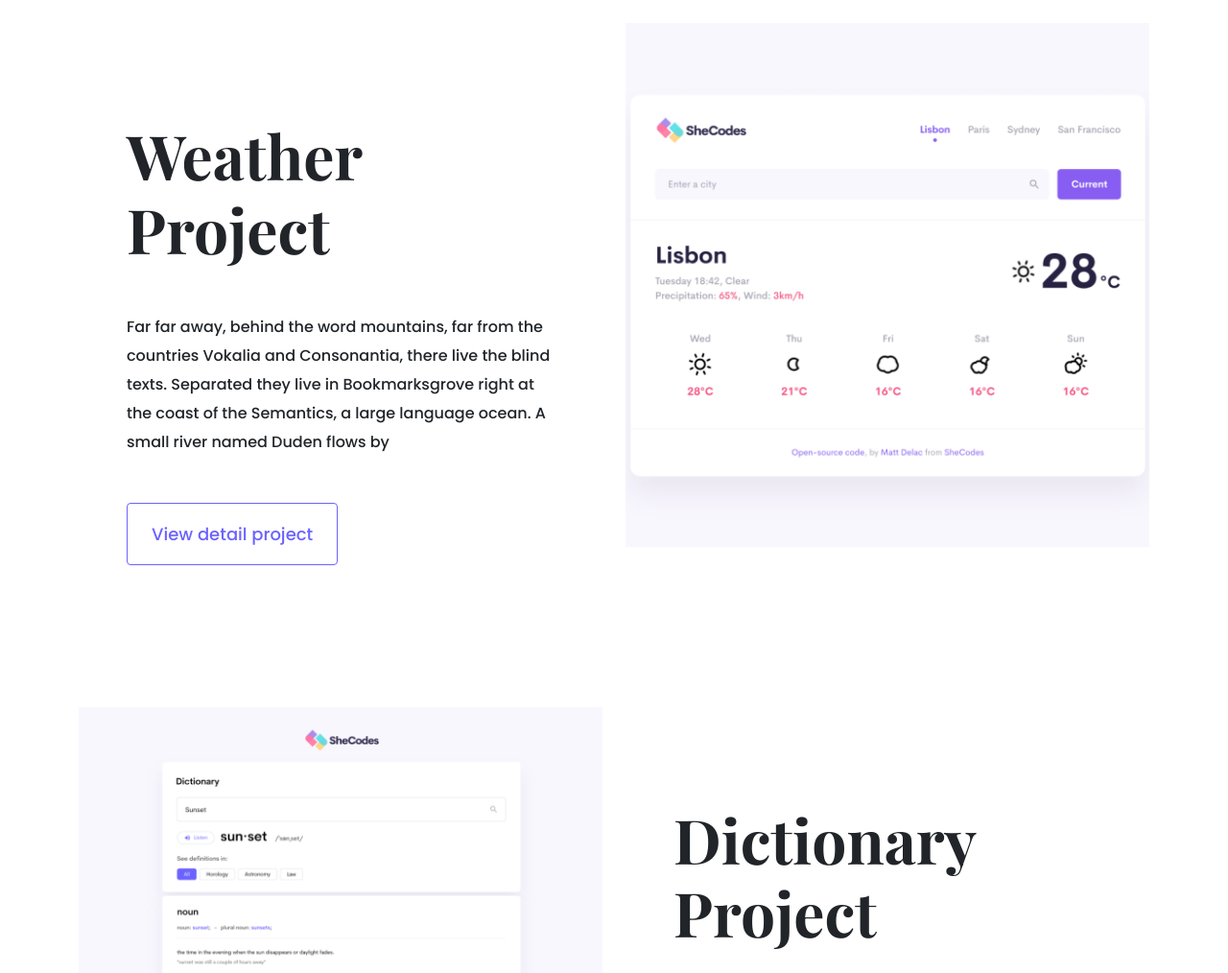
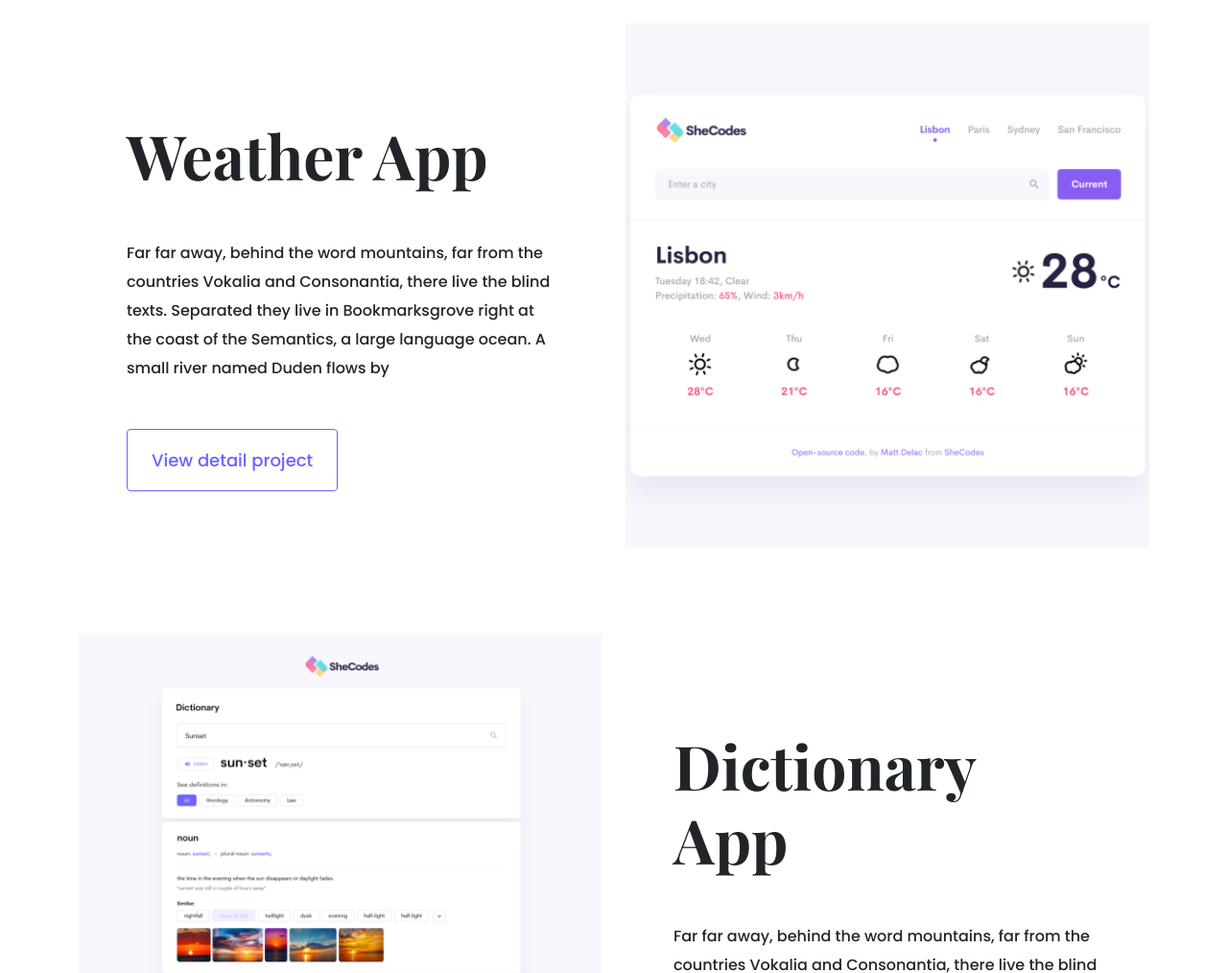
Before and after one commit to yardenSegal13/protfolio-project, a plain HTML site: page index.html in a window 1280 px wide. Shown: the part 1420-2434 px from the top of the page at 96% size. Drawn offline with nearby package versions, Linux system fonts and the light colour scheme.

Commit message:
Update index.html

```diff
--- a/index.html
+++ b/index.html
@@ -51,7 +51,7 @@
         </div>
         <div class="col">
           <div class="app-description">
-            <h2 class="mt-5">Yogurt Project</h2>
+            <h2 class="mt-5">Yogurt App</h2>
             <p class="mt-5">
               Far far away, behind the word mountains, far from the countries
               Vokalia and Consonantia, there live the blind texts. Separated
@@ -67,14 +67,14 @@
       <div class="row">
         <div class="col">
           <div class="app-description">
-            <h2 class="mt-5">Weather Project</h2>
+            <h2 class="mt-5">Weather App</h2>
             <p class="mt-5">
               Far far away, behind the word mountains, far from the countries
               Vokalia and Consonantia, there live the blind texts. Separated
               they live in Bookmarksgrove right at the coast of the Semantics, a
               large language ocean. A small river named Duden flows by
             </p>
-            <div class="mt-5">
+            <div class="mt-5 texy muted">
               <a href="#" class="btn btn-detail">View detail project</a>
             </div>
           </div>
@@ -97,14 +97,14 @@
         </div>
         <div class="col">
           <div class="app-description">
-            <h2 class="mt-5">Dictionary Project</h2>
+            <h2 class="mt-5">Dictionary App</h2>
             <p class="mt-5">
               Far far away, behind the word mountains, far from the countries
               Vokalia and Consonantia, there live the blind texts. Separated
               they live in Bookmarksgrove right at the coast of the Semantics, a
               large language ocean. A small river named Duden flows by
             </p>
-            <div class="mt-5">
+            <div class="mt-5 mb-5">
               <a href="#" class="btn btn-detail">View detail project</a>
             </div>
           </div>
```
